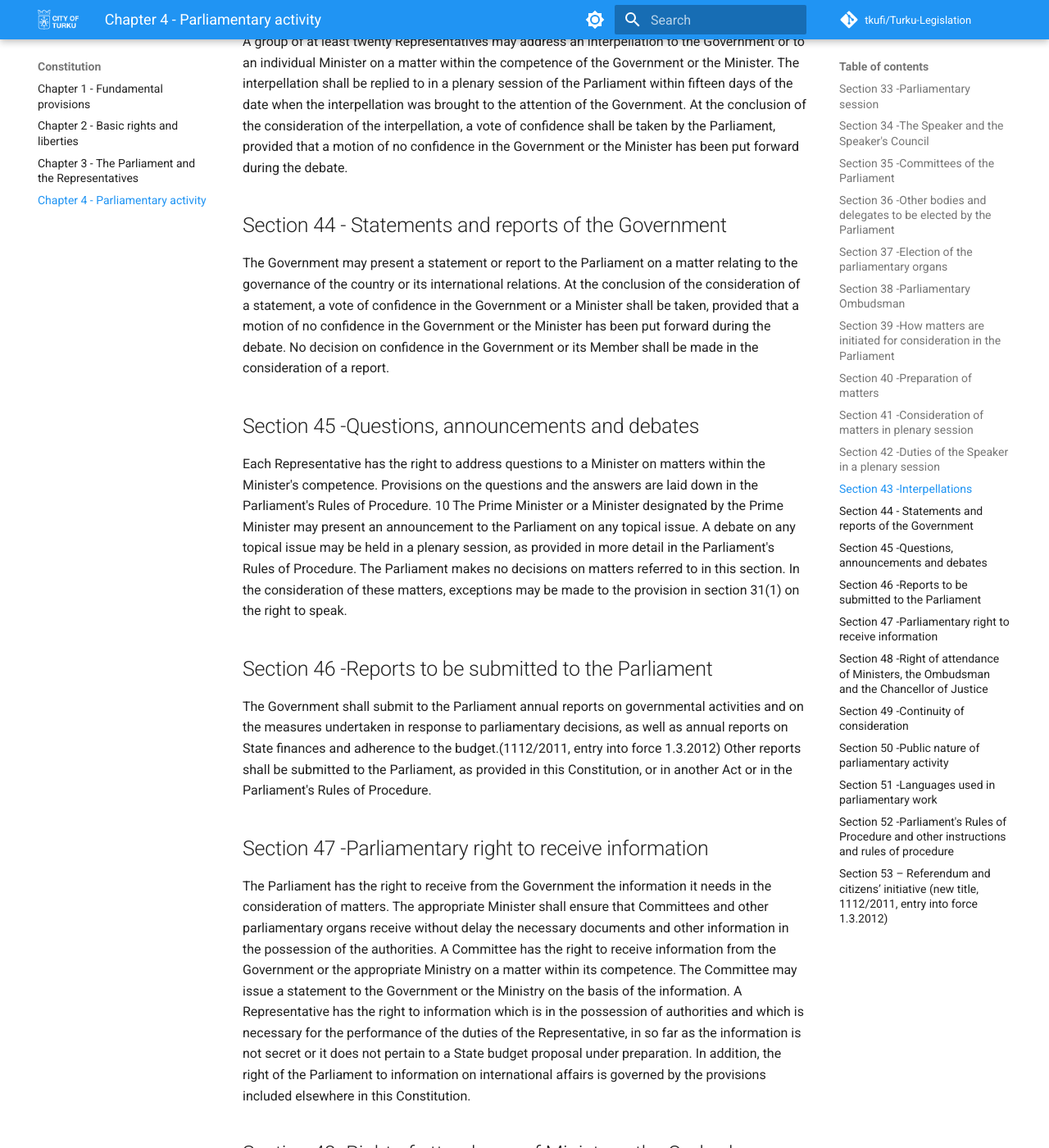
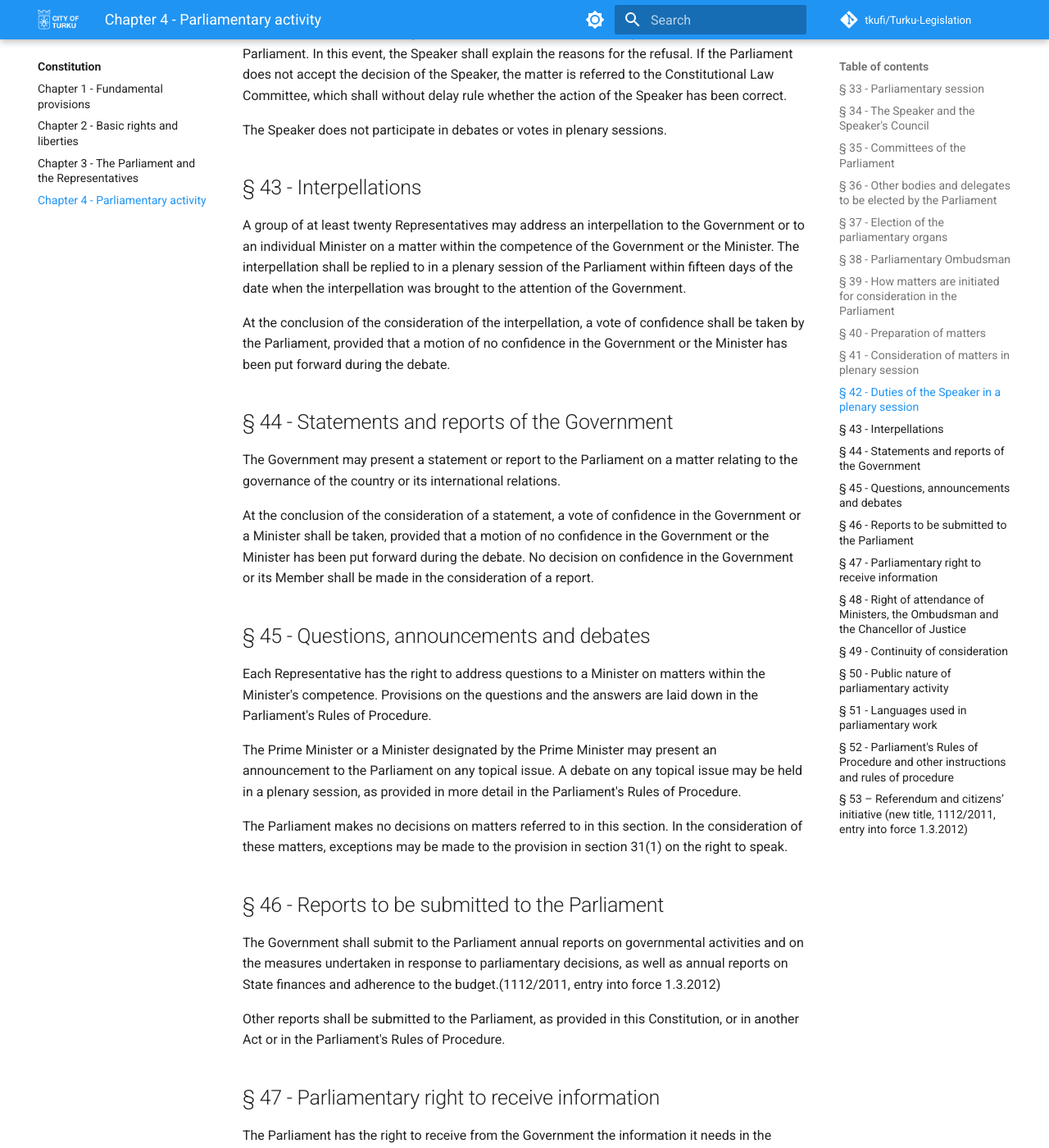
Before and after one commit to tkufi/Turku-Legislation, an MkDocs documentation site: the page built from docs/constitution/Chapter 4.md, in a window 1280 px wide and 1400 px high, scrolled down 3355 px. Shown: the whole window at 82% size. Built offline with MkDocs 1.6.1 and Material for MkDocs 9.7.7, drawn with Linux system fonts in a browser that asks for light colours; comment, search, counter and statistics services are not loaded; some of the changed text lies outside the part shown.

Commit message:
improve constitution formatting

```diff
--- a/docs/constitution/Chapter 4.md
+++ b/docs/constitution/Chapter 4.md
@@ -1,6 +1,6 @@
 # Chapter 4 - Parliamentary activity
 
-## Section 33 -Parliamentary session
+## § 33 - Parliamentary session
 
 The Parliament convenes in session every year at a time decided by the Parliament, after which the President of the
 Republic shall declare the parliamentary session open.
@@ -10,7 +10,7 @@ conclude its work. Thereafter, the President shall declare the work of the Parli
 However, the Speaker of the Parliament has the right to reconvene the Parliament, when necessary, before new
 elections have been held.
 
-## Section 34 -The Speaker and the Speaker's Council
+## § 34 - The Speaker and the Speaker's Council
 
 The Parliament elects from among its members a Speaker and two Deputy Speakers for each parliamentary session.
 The election of the Speaker and the Deputy Speakers is conducted by secret ballot. The Representative receiving
@@ -23,127 +23,137 @@ of matters in the Parliament. The Speaker's Council may put forward initiatives
 Acts governing parliamentary officials or the Parliament's Rules of Procedure, as well as proposals for other
 provisions governing the work of the Parliament.
 
-## Section 35 -Committees of the Parliament
+## § 35 - Committees of the Parliament
 
 For each electoral term, the Parliament appoints the Grand Committee, the Constitutional Law Committee, the Foreign
 Affairs Committee, the Finance Committee, the Audit Committee and the other standing Committees provided in the
 Parliament’s Rules of Procedure. In addition, the Parliament appoints Committees ad hoc for the preparation of, or inquiry
 into, a given matter.(596/2007, entry into force 1.6.2007)
+
 The Grand Committee shall have twenty-five members. The Constitutional Law Committee, the Foreign Affairs
 Committee and the Finance Committee shall have at least seventeen members each. The other standing Committees shall
 have at least eleven members each. In addition, each Committee shall have the necessary number of alternate
 members.
+
 A Committee has a quorum when at least two thirds of its members are present, unless a higher quorum has been
 specifically required for a given matter.
 
-## Section 36 -Other bodies and delegates to be elected by the Parliament
+## § 36 - Other bodies and delegates to be elected by the Parliament
 
 The Parliament elects the trustees for monitoring the administration and operations of the Social Insurance
 Institution, as provided in more detail by an Act.
 The Parliament elects the other necessary bodies, as provided in this Constitution, in another Act or in the
 Parliament's Rules of Procedure.
+
 The election of the parliamentary delegates in a body established under an international agreement or in another
 international body shall be governed by an Act or by the Parliament's Rules of Procedure.
 
-## Section 37 -Election of the parliamentary organs
+## § 37 - Election of the parliamentary organs
 
 The Committees and the other parliamentary organs are appointed during the first parliamentary session of an
 electoral term for the duration of that term, unless otherwise provided in this Constitution, or in the Parliament's Rules
 of Procedure or in the specific rules of procedure laid down by the Parliament for a given parliamentary organ.
 However, on the proposal of the Speaker's Council, the Parliament may agree to the reappointment of a committee or
 organ during the electoral term.
+
 The Parliament elects the members of the Committees and the other organs. Unless the election is by consensus, it is
 held by proportional vote.
 
-## Section 38 -Parliamentary Ombudsman
+## § 38 - Parliamentary Ombudsman
 
 The Parliament appoints for a term of four years a Parliamentary Ombudsman and two Deputy Ombudsmen, who shall
 have outstanding knowledge of law. A Deputy Ombudsman may have a substitute as provided in more detail by an Act. The
 provisions on the Ombudsman apply, in so far as appropriate, to a Deputy Ombudsman and Deputy Ombudsman’s
 substitute.(802/2007, entry into force 1.10.2007)
+
 The Parliament, after having obtained the opinion of the Constitutional Law Committee, may, for extremely weighty
 reasons, dismiss the Ombudsman before the end of his or her term by a decision supported by at least two thirds of
 the votes cast.
 
-## Section 39 -How matters are initiated for consideration in the Parliament
+## § 39 - How matters are initiated for consideration in the Parliament
 
 Matters are initiated for consideration in the Parliament on the basis of a Government proposal or a motion submitted by the
 Government or a motion submitted by a Representative, or in another manner provided in this Constitution or in the
 Parliament's Rules of Procedure.
 Representatives may put forward:
 
-1. Legislative motions, containing a proposal for the enactment of an Act;
-
+(1) Legislative motions, containing a proposal for the enactment of an Act;<br/>
 (2) Budgetary motions, containing a proposal for an appropriation to be included in the budget or a supplementary
-budget, or for another budgetary decision; and
-
+budget, or for another budgetary decision; and<br/>
 (3) Petitionary motions, containing a proposal for the drafting of a law or for taking other measures.
 
-## Section 40 -Preparation of matters
+## § 40 - Preparation of matters
 
 Government proposals, motions by Representatives, reports submitted to the Parliament and other matters, as
 provided for in this Constitution or in the Parliament's Rules of Procedure, shall be prepared in Committees before
 their final consideration in a plenary session of the Parliament.
 
-## Section 41 -Consideration of matters in plenary session
+## § 41 - Consideration of matters in plenary session
 
 A legislative proposal and a proposal on the Parliament's Rules of Procedure are considered in plenary session in two
 readings. However, a legislative proposal left in abeyance and an Act left unconfirmed are considered in one reading
 only. Other matters are considered in the plenary session in a single reading.
+
 Decisions in plenary session are made by a simple majority of the votes cast, unless specifically otherwise provided
 in this Constitution. In the event of a tie, the decision is made by drawing lots, except where a qualified majority is
 required for the adoption of a motion. More detailed provisions on voting procedure are laid down in the Parliament's
 Rules of Procedure.
 
-## Section 42 -Duties of the Speaker in a plenary session
+## § 42 - Duties of the Speaker in a plenary session
 
 The Speaker convenes the plenary sessions, presents the matters on the agenda, oversees the debate and ensures
 that the Constitution is complied with in the consideration of matters in plenary session.
+
 The Speaker shall not refuse to include a matter on the agenda or a motion in a vote, unless he or she considers it to
 be contrary to the Constitution, another Act or a prior decision of the Parliament. In this event, the Speaker shall
 explain the reasons for the refusal. If the Parliament does not accept the decision of the Speaker, the matter is referred
 to the Constitutional Law Committee, which shall without delay rule whether the action of the Speaker has been
 correct.
+
 The Speaker does not participate in debates or votes in plenary sessions.
 
-## Section 43 -Interpellations
+## § 43 - Interpellations
 
 A group of at least twenty Representatives may address an interpellation to the Government or to an individual
 Minister on a matter within the competence of the Government or the Minister. The interpellation shall be replied to in
 a plenary session of the Parliament within fifteen days of the date when the interpellation was brought to the
 attention of the Government.
+
 At the conclusion of the consideration of the interpellation, a vote of confidence shall be taken by the Parliament,
 provided that a motion of no confidence in the Government or the Minister has been put forward during the debate.
 
-## Section 44 - Statements and reports of the Government
+## § 44 - Statements and reports of the Government
 
 The Government may present a statement or report to the Parliament on a matter relating to the governance of the
 country or its international relations.
+
 At the conclusion of the consideration of a statement, a vote of confidence in the Government or a Minister shall be
 taken, provided that a motion of no confidence in the Government or the Minister has been put forward during the
 debate. No decision on confidence in the Government or its Member shall be made in the consideration of a report.
 
-## Section 45 -Questions, announcements and debates
+## § 45 - Questions, announcements and debates
 
 Each Representative has the right to address questions to a Minister on matters within the Minister's competence.
 Provisions on the questions and the answers are laid down in the Parliament's Rules of Procedure.
-10
+
 The Prime Minister or a Minister designated by the Prime Minister may present an announcement to the Parliament
 on any topical issue.
 A debate on any topical issue may be held in a plenary session, as provided in more detail in the Parliament's Rules of
 Procedure.
+
 The Parliament makes no decisions on matters referred to in this section. In the consideration of these matters,
 exceptions may be made to the provision in section 31(1) on the right to speak.
 
-## Section 46 -Reports to be submitted to the Parliament
+## § 46 - Reports to be submitted to the Parliament
 
 The Government shall submit to the Parliament annual reports on governmental activities and on the measures undertaken
 in response to parliamentary decisions, as well as annual reports on State finances and adherence to the budget.(1112/2011,
 entry into force 1.3.2012)
+
 Other reports shall be submitted to the Parliament, as provided in this Constitution, or in another Act or in the
 Parliament's Rules of Procedure.
 
-## Section 47 -Parliamentary right to receive information
+## § 47 - Parliamentary right to receive information
 
 The Parliament has the right to receive from the Government the information it needs in the consideration of matters.
 The appropriate Minister shall ensure that Committees and other parliamentary organs receive without delay the
@@ -151,13 +161,14 @@ necessary documents and other information in the possession of the authorities.
 A Committee has the right to receive information from the Government or the appropriate Ministry on a matter within
 its competence. The Committee may issue a statement to the Government or the Ministry on the basis of the
 information.
+
 A Representative has the right to information which is in the possession of authorities and which is necessary for the
 performance of the duties of the Representative, in so far as the information is not secret or it does not pertain to a
 State budget proposal under preparation.
 In addition, the right of the Parliament to information on international affairs is governed by the provisions included
 elsewhere in this Constitution.
 
-## Section 48 -Right of attendance of Ministers, the Ombudsman and the Chancellor of Justice
+## § 48 - Right of attendance of Ministers, the Ombudsman and the Chancellor of Justice
 
 Minister has the right to attend and to participate in debates in plenary sessions of the Parliament even if the
 Minister is not a Representative. A Minister may not be a member of a Committee of the Parliament. When performing
@@ -166,14 +177,14 @@ The Parliamentary Ombudsman and the Chancellor of Justice of the Government may
 debates in plenary sessions of the Parliament when their reports or other matters taken up on their initiative are being
 considered.
 
-## Section 49 -Continuity of consideration
+## § 49 - Continuity of consideration
 
 Consideration of matters unfinished in one parliamentary session continues in the following parliamentary session, unless
 parliamentary elections have been held in the meantime. When necessary, the consideration of an international matter
 pending in the Parliament may continue in the parliamentary session following parliamentary elections.(1112/2011, entry
 into force 1.3.2012)
 
-## Section 50 -Public nature of parliamentary activity
+## § 50 - Public nature of parliamentary activity
 
 The plenary sessions of the Parliament are open to the public, unless the Parliament for a very weighty reason
 decides otherwise for a given matter. The Parliament publishes its papers, as provided in more detail in the
@@ -188,28 +199,29 @@ However, when considering matters relating to Finland's international relations
 members of a Committee shall observe the level of confidentiality considered necessary by the Foreign Affairs
 Committee or the Grand Committee after having heard the opinion of the Government.
 
-## Section 51 -Languages used in parliamentary work
+## § 51 - Languages used in parliamentary work
 
 The Finnish or Swedish languages are used in parliamentary work.
+
 The Government and the other authorities shall submit the documents necessary for a matter to be taken up for
 consideration in the Parliament both in Finnish and Swedish. Likewise, the parliamentary replies and communications,
 the reports and statements of the Committees, as well as the written proposals of the Speaker's Council, shall be
 written in Finnish and Swedish.
 
-## Section 52 -Parliament's Rules of Procedure and other instructions and rules of procedure
+## § 52 - Parliament's Rules of Procedure and other instructions and rules of procedure
 
 More detailed provisions on the procedures to be followed in the Parliament, as well as on parliamentary organs and
 parliamentary work are issued in the Parliament's Rules of Procedure. The Parliament's Rules of Procedure shall be
 adopted in plenary session following the procedure for the consideration of legislative proposals and published in
 the Statutes of Finland.
+
 The Parliament may issue instructions for the detailed arrangement of internal administration, for elections to be
 carried out by the Parliament and for other parliamentary work. In addition, the Parliament may issue rules of
 procedure for the organs appointed by it.
 
-## Section 53 – Referendum and citizens’ initiative (new title, 1112/2011, entry into force 1.3.2012)
+## § 53 – Referendum and citizens’ initiative (new title, 1112/2011, entry into force 1.3.2012)
 
-The decision to organise a consultative referendum is made by an Act, which shall contain provisions on the time of
-the referendum and on the choices to be presented to the voters.
-Provisions concerning the conduct of a referendum are laid down by an Act.
+The decision to organise a consultative referendum is made by an Act, which shall contain provisions on the time of the referendum and on the choices to be presented to the voters.<br/>
+Provisions concerning the conduct of a referendum are laid down by an Act.<br/>
 At least fifty thousand Finnish citizens entitled to vote have the right to submit an initiative for the enactment of an Act to
 the Parliament, as provided by an Act. (1112/2011, entry into force 1.3.2012)
--- /dev/null
+++ b/docs/constitution/index.md
@@ -0,0 +1,3 @@
+# Constitution
+
+The Constitution of Finland is the nation's supreme law, guaranteeing fundamental rights and establishing democratic governance. For Turku, it provides the legal basis for its municipal self-government, ensuring the city's right to administer local affairs and levy taxes. All of Turku's local "laws" must comply with this Constitution and the national laws derived from it.
```
Also changed, not shown: docs/constitution/Chapter 1.md (+10 -5 lines), docs/constitution/Chapter 2.md (+33 -20 lines), docs/constitution/Chapter 3.md (+19 -10 lines).
